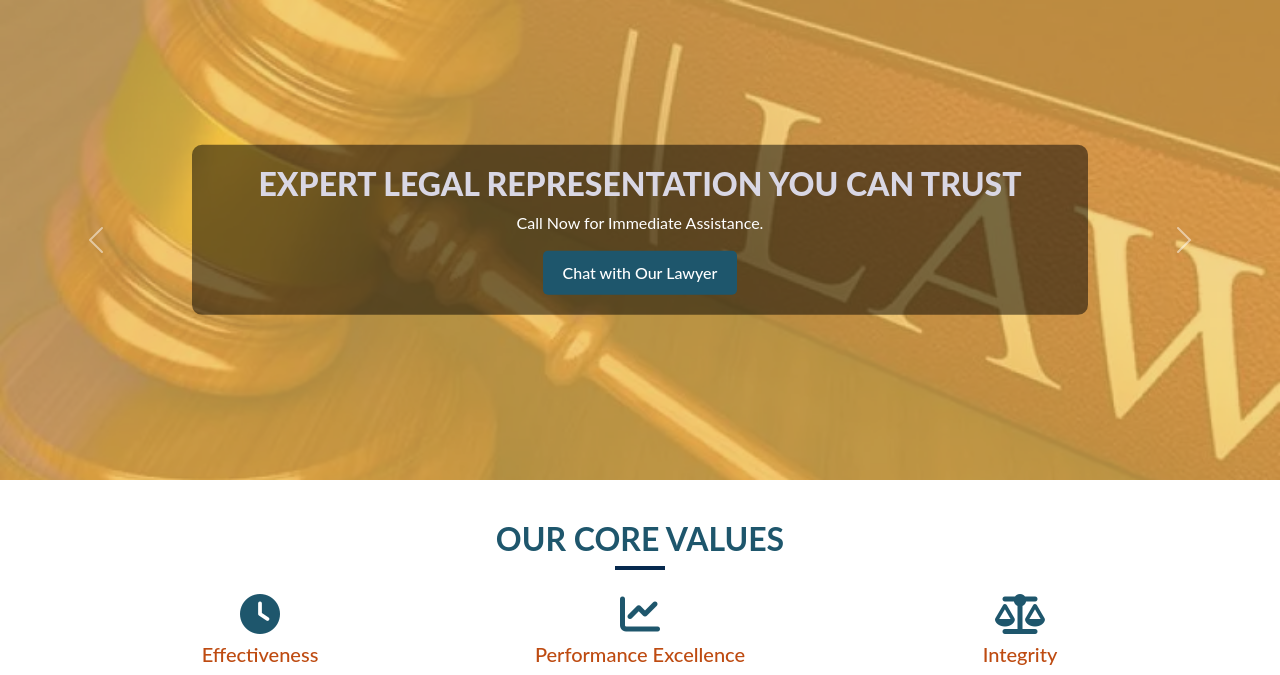
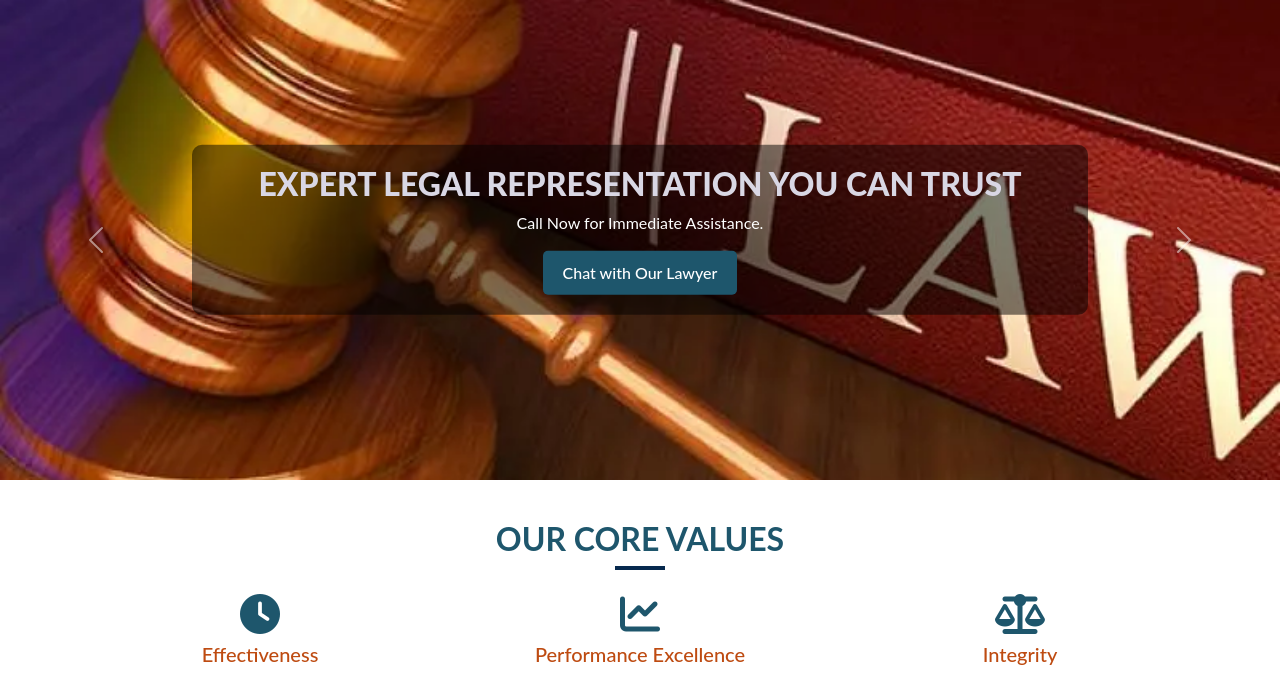
Before and after one commit to KakaDev254/Law-firm-website, a Django app: page / in a window 1280 px wide. Shown: the part 86-761 px from the top of the page. Run offline with Django 5.2, Linux system fonts and the light colour scheme; data comes from the database, SQL or seed files in the repository; some libraries are stand-ins or nearby versions.

Commit message:
removed overlay

```diff
--- a/base/static/base/styles.css
+++ b/base/static/base/styles.css
@@ -104,7 +104,7 @@ body {
   cursor: pointer;
   transition: background-color 0.3s ease;
 }
-.carousel-item.active .overlay {
+/* .carousel-item.active .overlay {
   position: absolute;
   top: 0;
   left: 0;
@@ -112,7 +112,7 @@ body {
   height: 100%;
   background: #eec45b;
   opacity: .7;
-}
+} */
 
 
 .carousel-item.active .carousel-caption button:hover {
```
